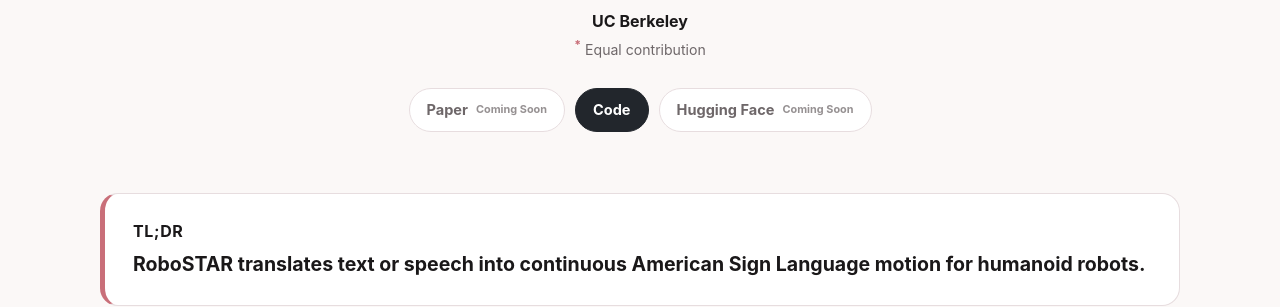
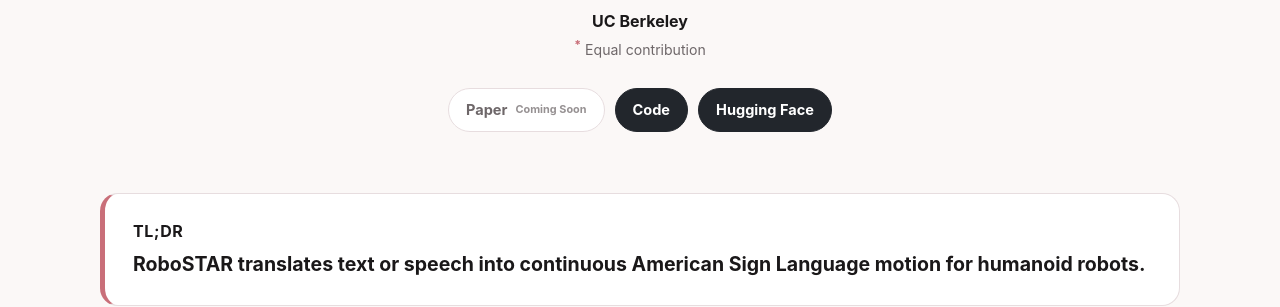
Before and after one commit to zyjOrz/RoboSTAR, a plain HTML site: page docs/index.html in a window 1280 px wide. Shown: the part 531-838 px from the top of the page. Drawn offline with Linux system fonts and the light colour scheme.

Commit message:
Release RoboSTAR

```diff
--- a/docs/index.html
+++ b/docs/index.html
@@ -69,9 +69,7 @@
           Code
         </a>
 
-        <span class="button button-disabled" title="Hugging Face coming soon" aria-disabled="true">
-          Hugging Face <small>Coming Soon</small>
-        </span>
+        <a class="button" href="https://huggingface.co/Ivystream/RoboSTAR" target="_blank" rel="noopener noreferrer">Hugging Face</a>
       </div>
 
     </section>
```
Also changed, not shown: 1 other file.
